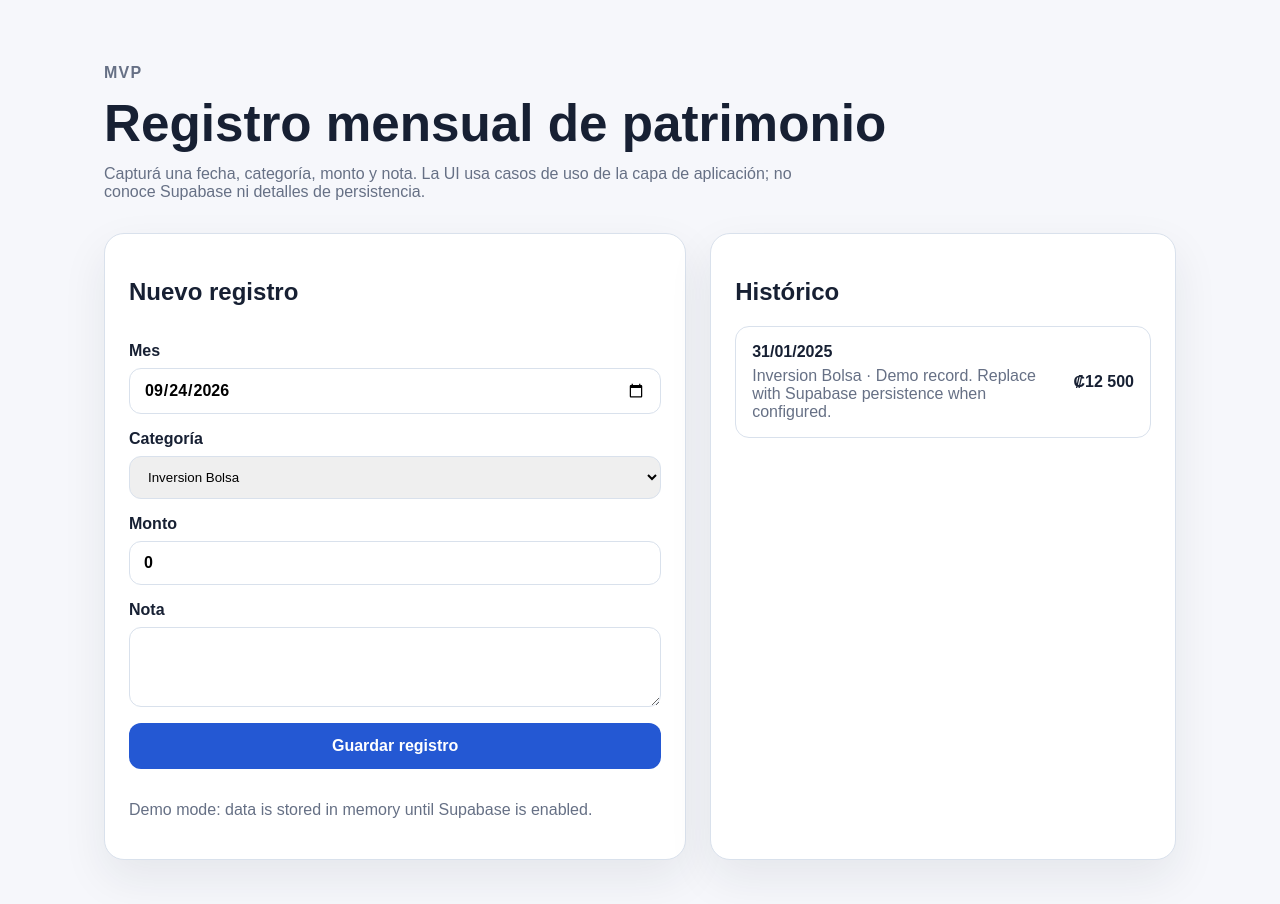
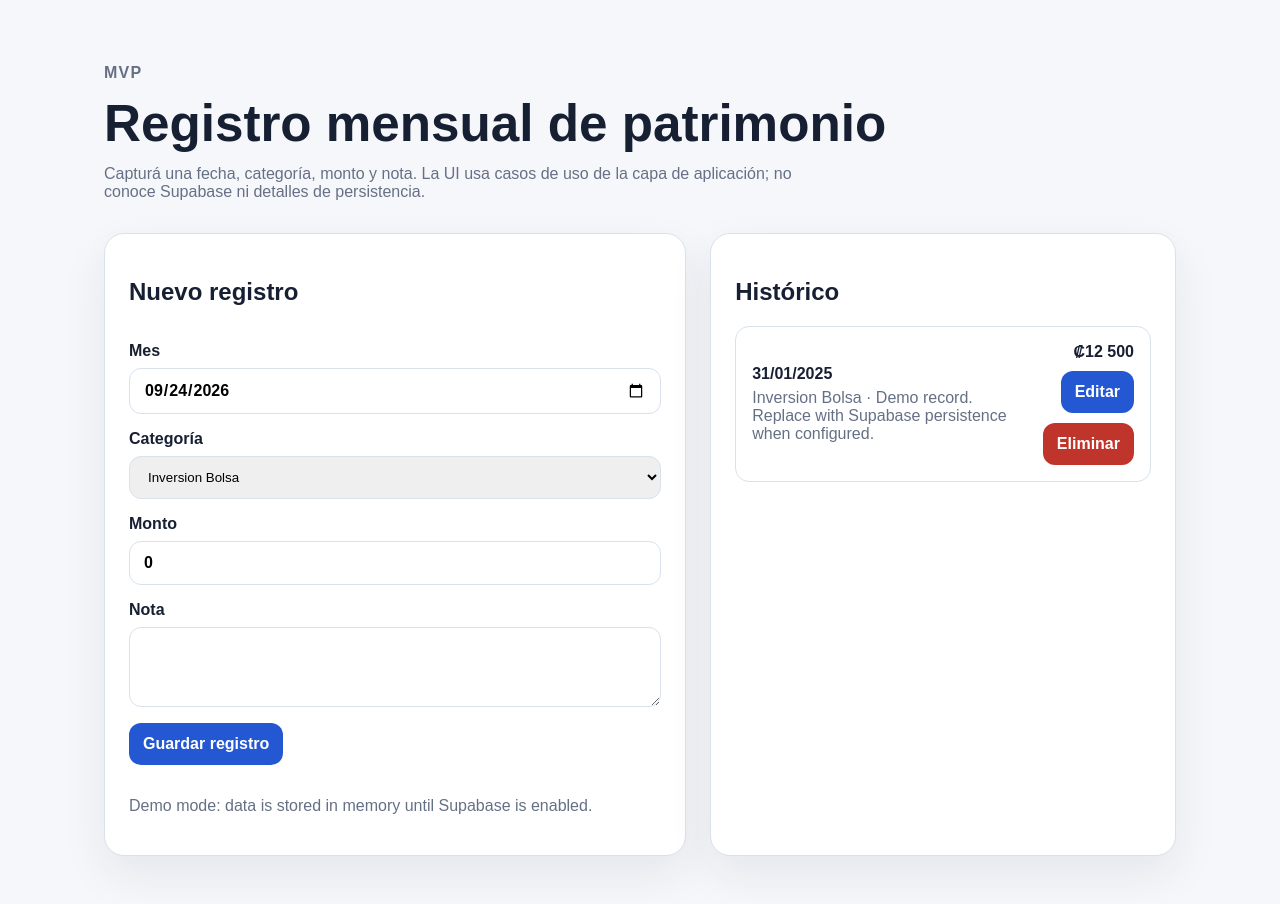
Before and after one commit to JasonCorrales/GestionPatrimonio, a Next.js app: page / in a window 1280 px wide. Shown: the top 904 px of the page. Built offline with nearby package versions, Linux system fonts and the light colour scheme.

Commit message:
feat: add edit and delete patrimony records

```diff
--- a/src/app/globals.css
+++ b/src/app/globals.css
@@ -90,17 +90,41 @@ button {
   padding: 12px 14px;
 }
 
-.form button {
+.form-actions,
+.record-actions {
+  align-items: center;
+  display: flex;
+  flex-wrap: wrap;
+  gap: 10px;
+}
+
+.form button,
+.record-actions button {
   background: var(--primary);
   border: 0;
   border-radius: 12px;
   color: white;
   font-weight: 700;
-  padding: 14px 16px;
+  padding: 12px 14px;
 }
 
-.form button:hover {
+.form button:hover,
+.record-actions button:hover {
   background: var(--primary-dark);
+}
+
+.form button.secondary-button {
+  background: transparent;
+  border: 1px solid var(--border);
+  color: var(--foreground);
+}
+
+.record-actions button.danger-button {
+  background: #c0352b;
+}
+
+.record-actions button.danger-button:hover {
+  background: #96251e;
 }
 
 .message,
@@ -124,6 +148,10 @@ button {
   padding: 16px;
 }
 
+.record-actions {
+  justify-content: flex-end;
+}
+
 .record p {
   margin: 6px 0 0;
 }
--- a/src/application/ports/PatrimonyRecordRepository.ts
+++ b/src/application/ports/PatrimonyRecordRepository.ts
@@ -13,4 +13,5 @@ export interface PatrimonyRecordRepository {
   list(): Promise<MonthlyPatrimonyRecord[]>;
   save(input: PatrimonyRecordInput): Promise<MonthlyPatrimonyRecord>;
   update(id: string, input: PatrimonyRecordInput): Promise<MonthlyPatrimonyRecord>;
+  delete(id: string): Promise<void>;
 }
--- a/src/application/use-cases/PatrimonyRecordService.ts
+++ b/src/application/use-cases/PatrimonyRecordService.ts
@@ -49,6 +49,14 @@ export class PatrimonyRecordService {
 
     return this.repository.update(id, input);
   }
+
+  async deleteRecord(id: string): Promise<void> {
+    if (!id) {
+      throw new Error("Record id is required.");
+    }
+
+    await this.repository.delete(id);
+  }
 }
 
 export class PatrimonyRecordValidationException extends Error {
--- a/src/data/inMemoryPatrimonyRecordRepository.ts
+++ b/src/data/inMemoryPatrimonyRecordRepository.ts
@@ -79,6 +79,15 @@ export class InMemoryPatrimonyRecordRepository
     return updated;
   }
 
+  async delete(id: string): Promise<void> {
+    const initialCount = this.records.length;
+    this.records = this.records.filter((record) => record.id !== id);
+
+    if (this.records.length === initialCount) {
+      throw new Error(`Patrimony record not found: ${id}`);
+    }
+  }
+
   private findCategory(categoryId: string) {
     const category = this.categories.find((item) => item.id === categoryId);
 
--- a/src/data/supabase/SupabasePatrimonyRecordRepository.ts
+++ b/src/data/supabase/SupabasePatrimonyRecordRepository.ts
@@ -91,6 +91,17 @@ export class SupabasePatrimonyRecordRepository
 
     return fromRecordRow(data);
   }
+
+  async delete(id: string): Promise<void> {
+    const { error } = await this.supabase
+      .from(RECORDS_TABLE_NAME)
+      .delete()
+      .eq("id", id);
+
+    if (error) {
+      throw error;
+    }
+  }
 }
 
 function fromRecordRow(row: PatrimonyRecordRow): MonthlyPatrimonyRecord {
--- a/src/ui/components/PatrimonyTracker.tsx
+++ b/src/ui/components/PatrimonyTracker.tsx
@@ -25,6 +25,7 @@ export function PatrimonyTracker() {
   const [categoryId, setCategoryId] = useState("");
   const [amount, setAmount] = useState(0);
   const [notes, setNotes] = useState("");
+  const [editingRecordId, setEditingRecordId] = useState<string | null>(null);
   const [categories, setCategories] = useState<PatrimonyCategory[]>([]);
   const [records, setRecords] = useState<PatrimonyRecordView[]>([]);
   const [message, setMessage] = useState(
@@ -49,15 +50,29 @@ export function PatrimonyTracker() {
     event.preventDefault();
 
     try {
+      if (editingRecordId) {
+        const updated = await service.updateRecord(editingRecordId, {
+          recordDate,
+          categoryId,
+          amount,
+          notes,
+        });
+        setRecords((current) => sortRecords(current.map((record) =>
+          record.id === updated.id ? updated : record,
+        )));
+        resetForm();
+        setMessage("Patrimony record updated.");
+        return;
+      }
+
       const created = await service.createRecord({
         recordDate,
         categoryId,
         amount,
         notes,
       });
-      setRecords((current) => [created, ...current]);
-      setAmount(0);
-      setNotes("");
+      setRecords((current) => sortRecords([created, ...current]));
+      resetForm({ keepCategory: true });
       setMessage(
         dataSource === "supabase"
           ? "Patrimony record saved in Supabase."
@@ -73,6 +88,48 @@ export function PatrimonyTracker() {
     }
   }
 
+  function startEditing(record: PatrimonyRecordView) {
+    setEditingRecordId(record.id);
+    setRecordDate(record.recordDate);
+    setCategoryId(record.category.id);
+    setAmount(record.amount);
+    setNotes(record.notes ?? "");
+    setMessage("Editing selected patrimony record.");
+  }
+
+  async function deleteRecord(record: PatrimonyRecordView) {
+    const confirmed = window.confirm(
+      `¿Eliminar el registro de ${record.category.name} del ${formatDate(record.recordDate)}?`,
+    );
+
+    if (!confirmed) {
+      return;
+    }
+
+    try {
+      await service.deleteRecord(record.id);
+      setRecords((current) => current.filter((item) => item.id !== record.id));
+
+      if (editingRecordId === record.id) {
+        resetForm();
+      }
+
+      setMessage("Patrimony record deleted.");
+    } catch (error) {
+      setMessage(`Unexpected error while deleting the record: ${getErrorMessage(error)}`);
+    }
+  }
+
+  function resetForm(options?: { keepCategory?: boolean }) {
+    setEditingRecordId(null);
+    setRecordDate(currentDate());
+    setCategoryId((current) =>
+      options?.keepCategory ? current : categories[0]?.id || "",
+    );
+    setAmount(0);
+    setNotes("");
+  }
+
   return (
     <main className="shell">
       <section className="hero">
@@ -85,7 +142,7 @@ export function PatrimonyTracker() {
 
       <section className="grid">
         <form className="card form" onSubmit={handleSubmit}>
-          <h2>Nuevo registro</h2>
+          <h2>{editingRecordId ? "Editar registro" : "Nuevo registro"}</h2>
           <label>
             Mes
             <input
@@ -125,7 +182,16 @@ export function PatrimonyTracker() {
             <textarea value={notes} onChange={(event) => setNotes(event.target.value)} rows={3} />
           </label>
 
-          <button type="submit">Guardar registro</button>
+          <div className="form-actions">
+            <button type="submit">
+              {editingRecordId ? "Actualizar registro" : "Guardar registro"}
+            </button>
+            {editingRecordId ? (
+              <button className="secondary-button" type="button" onClick={() => resetForm()}>
+                Cancelar edición
+              </button>
+            ) : null}
+          </div>
           <p className="message">{message}</p>
         </form>
 
@@ -143,7 +209,19 @@ export function PatrimonyTracker() {
                       {record.category.name} · {record.notes ?? "Sin nota"}
                     </p>
                   </div>
-                  <strong>{currencyFormatter.format(record.amount)}</strong>
+                  <div className="record-actions">
+                    <strong>{currencyFormatter.format(record.amount)}</strong>
+                    <button type="button" onClick={() => startEditing(record)}>
+                      Editar
+                    </button>
+                    <button
+                      className="danger-button"
+                      type="button"
+                      onClick={() => deleteRecord(record)}
+                    >
+                      Eliminar
+                    </button>
+                  </div>
                 </article>
               ))}
             </div>
@@ -166,6 +244,12 @@ function formatDate(value: string) {
   }).format(new Date(`${value}T00:00:00`));
 }
 
+function sortRecords(records: PatrimonyRecordView[]) {
+  return [...records].sort((left, right) =>
+    right.recordDate.localeCompare(left.recordDate),
+  );
+}
+
 function getErrorMessage(error: unknown) {
   return error instanceof Error ? error.message : "Unknown error";
 }
```
Also changed, not shown: odd/tasks/patrimony-tracker-mvp.md (+1 -0 lines), 1 other file (tests, documents, lock files or other folders).
